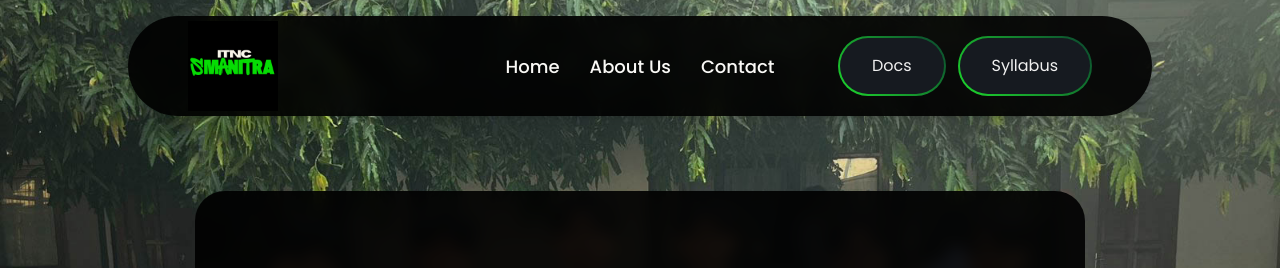
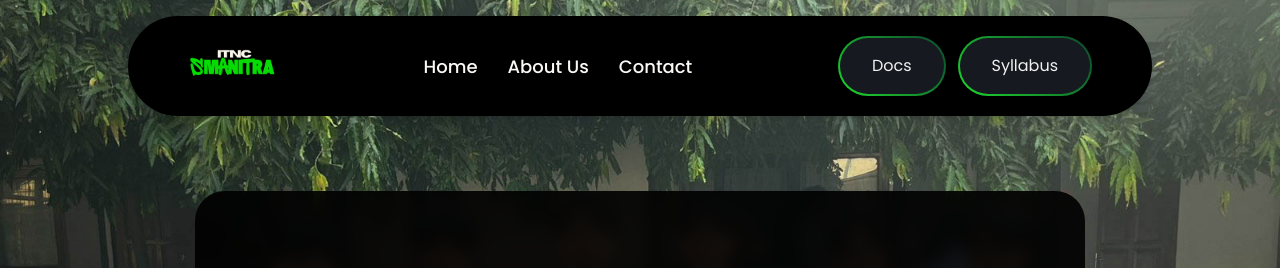
Before and after one commit to ITNCNitra/itncnitra.github.io, a website: page index.html in a window 1280 px wide. Shown: the top 268 px of the page. Drawn offline with Linux system fonts and the light colour scheme.

Commit message:
fix: prevent nav link overlap with right btn and make navbar full black

```diff
--- a/index.html
+++ b/index.html
@@ -15,7 +15,7 @@
 	<!-- Content wrapper -->
 	<div class="relative z-[1]">
     <nav class="fixed top-4 left-1/2 -translate-x-1/2 w-[80%] z-10">
-			<div class="h-[80px] md:h-[100px] bg-black/90 backdrop-blur rounded-[50px] px-[16px] md:px-[60px] flex items-center justify-between shadow-lg">
+			<div class="h-[80px] md:h-[100px] bg-black rounded-[50px] px-[16px] md:px-[60px] flex items-center justify-between shadow-lg">
 
 				<!-- Logo -->
 				<a href="https://itncnitra.github.io" class="shrink-0">
@@ -33,12 +33,15 @@
 				</button>
 
 				<!-- Main Nav (desktop) -->
-				<div class="hidden lg:flex items-center space-x-[30px]">
-					<ul class="flex items-center space-x-[30px] absolute left-1/2 -translate-x-1/2">
+				<div class="hidden lg:flex items-center justify-between w-full">
+					<!-- Center links -->
+					<ul class="flex flex-1 justify-center gap-[30px]">
 						<li><a href="#" class="text-[#FAF9F6] font-medium text-[18px] transition duration-500">Home</a></li>
 						<li><a href="#" class="text-[#FAF9F6] font-medium text-[18px] transition duration-500">About Us</a></li>
 						<li><a href="#" class="text-[#FAF9F6] font-medium text-[18px] transition duration-500">Contact</a></li>
 					</ul>
+
+					<!-- Right buttons -->
 					<div class="flex gap-3">
 						<a href="https://github.com/ITNCNitra/ITNC/tree/main/docs"
 							class="relative inline-flex items-center justify-center rounded-[1000px] p-[2px] bg-[linear-gradient(45deg,#1dd82c,#0c472f)]">
@@ -54,7 +57,6 @@
 						</a>
 					</div>
 				</div>
-			</div>
 
 			<!-- Mobile Menu -->
 			<div id="menu" class="lg:hidden hidden mt-3 bg-black/90 backdrop-blur rounded-[30px] p-4 text-center space-y-4">
```
Also changed, not shown: src/output.css.
